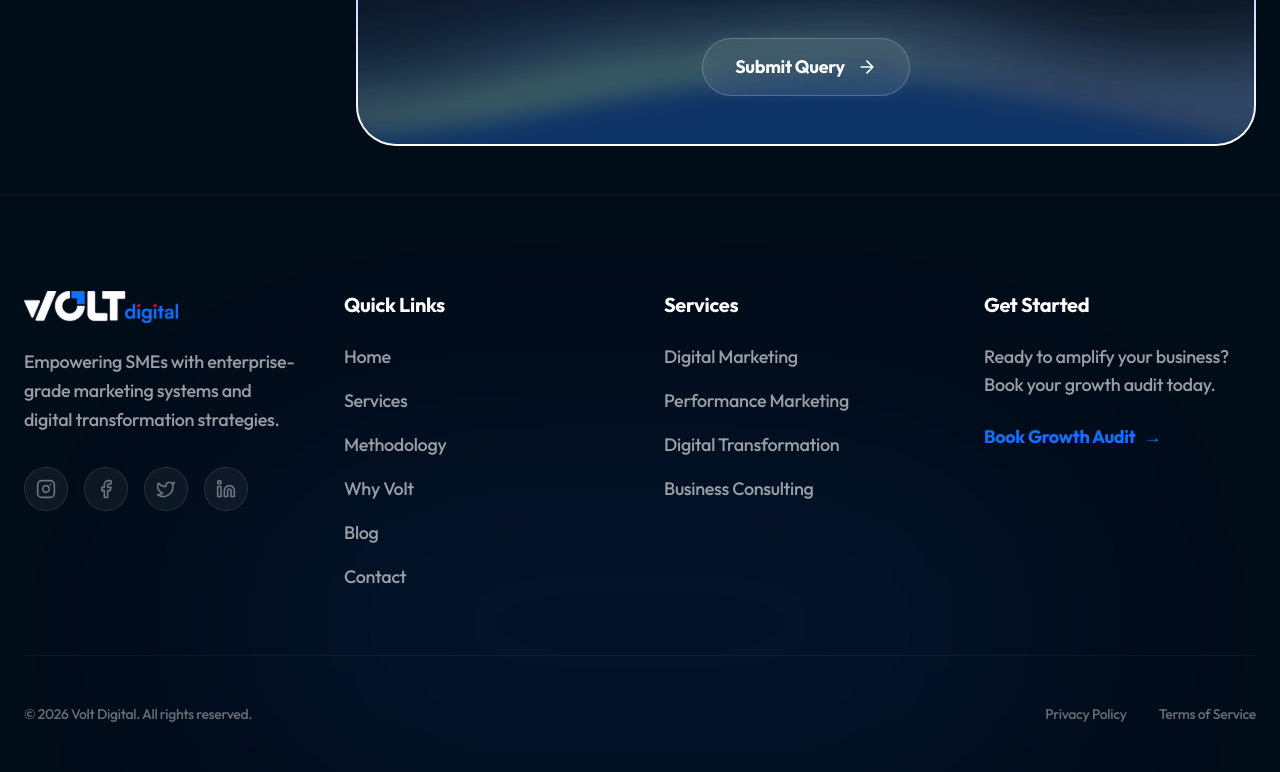
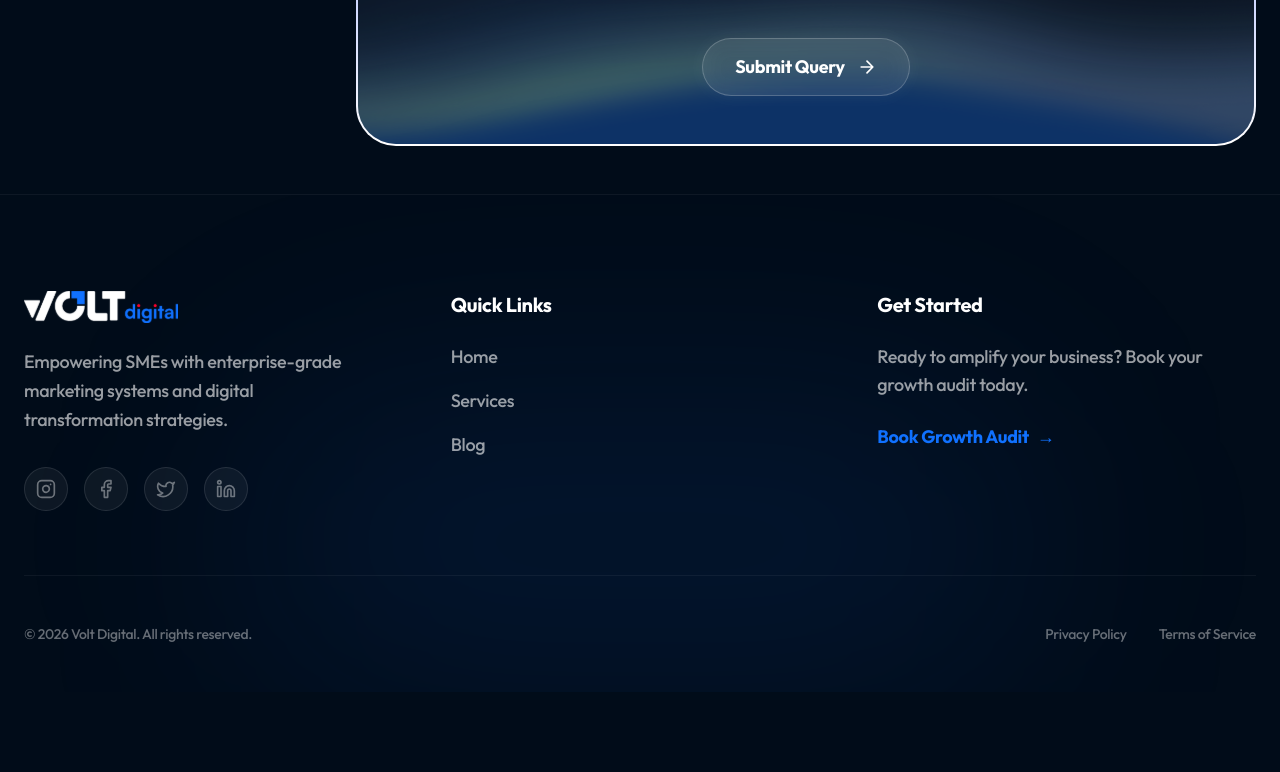
Before and after one commit to voltdigitalglobal/volt-digital-website, a Next.js app: page /about in a window 1280 px wide. Shown: the part 2426-3198 px from the top of the page. After the commit the page ends 3118 px from the top, so only its background shows below. Built offline with nearby package versions, Linux system fonts and the light colour scheme; a web font is replaced by a local one.

Commit message:
feat: responsive mobile fixes and footer link cleanups

```diff
--- a/app/globals.css
+++ b/app/globals.css
@@ -494,13 +494,13 @@ body {
 
 @media (max-width: 768px) {
   .nav-bar {
-    width: 92%;
-    top: 12px;
+    width: 100% !important;
+    top: 10px !important;
   }
 
   .nav-inner {
-    padding: 7px 20px;
-    border-radius: 10px;
+    padding: 12px 20px;
+    border-radius: 0;
   }
 
   .nav-logo img {
--- a/components/Footer.tsx
+++ b/components/Footer.tsx
@@ -8,17 +8,7 @@ import logo from "@/image/logo.svg";
 const QUICK_LINKS = [
   { name: "Home", href: "/" },
   { name: "Services", href: "/services" },
-  { name: "Methodology", href: "/#methodology" },
-  { name: "Why Volt", href: "/#whyvolt" },
-  { name: "Blog", href: "/#blog" },
-  { name: "Contact", href: "/#contact" },
-];
-
-const SERVICES = [
-  "Digital Marketing",
-  "Performance Marketing",
-  "Digital Transformation",
-  "Business Consulting",
+  { name: "Blog", href: "/blog" },
 ];
 
 export default function Footer() {
@@ -28,7 +18,7 @@ export default function Footer() {
       <div className="absolute bottom-0 left-1/2 -translate-x-1/2 w-[800px] h-[300px] bg-blue-600/10 blur-[120px] rounded-full pointer-events-none" />
 
       <div className="max-w-7xl mx-auto relative z-10">
-        <div className="grid grid-cols-1 md:grid-cols-2 lg:grid-cols-4 gap-12 mb-16">
+        <div className="grid grid-cols-1 md:grid-cols-2 lg:grid-cols-3 gap-12 mb-16">
 
           {/* Brand Column */}
           <div className="flex flex-col gap-6">
@@ -81,18 +71,6 @@ export default function Footer() {
             </ul>
           </div>
 
-          {/* Services */}
-          <div className="flex flex-col gap-6">
-            <h4 className="text-white text-xl font-bold">Services</h4>
-            <ul className="flex flex-col gap-4">
-              {SERVICES.map((service) => (
-                <li key={service} className="text-white/60 hover:text-[#1071FF] transition-colors text-lg cursor-pointer">
-                  {service}
-                </li>
-              ))}
-            </ul>
-          </div>
-
           {/* Newsletter / Contact Note */}
           <div className="flex flex-col gap-6">
             <h4 className="text-white text-xl font-bold">Get Started</h4>
--- a/components/Navbar.tsx
+++ b/components/Navbar.tsx
@@ -20,9 +20,16 @@ export default function Navbar({ variant = "default" }: { variant?: "default" |
   // Handle scroll-based navbar transformation
   useEffect(() => {
     const handleScroll = () => {
-      const isScrolled = window.scrollY > 100;
+      const isMobile = window.innerWidth < 768;
+      const isScrolled = window.scrollY > 100 && !isMobile;
+
       if (isScrolled !== scrolled) {
         setScrolled(isScrolled);
+      }
+
+      if (isMobile) {
+        gsap.to(".nav-bar", { width: "100%", duration: 0.3, ease: "power3.out" });
+      } else {
         gsap.to(".nav-bar", {
           width: isScrolled ? "60%" : "80%",
           duration: 0.6,
@@ -32,6 +39,9 @@ export default function Navbar({ variant = "default" }: { variant?: "default" |
     };
 
     window.addEventListener("scroll", handleScroll);
+    // Initial check
+    handleScroll();
+
     return () => window.removeEventListener("scroll", handleScroll);
   }, [scrolled]);
 
--- a/components/WhyVolt.tsx
+++ b/components/WhyVolt.tsx
@@ -133,8 +133,8 @@ export default function WhyVolt() {
         </motion.p>
       </div>
 
-      {/* Interactive Diagram Area */}
-      <div className="relative w-full max-w-7xl h-[800px] mx-auto flex items-center justify-center">
+      {/* Interactive Diagram Area - Desktop */}
+      <div className="hidden md:flex relative w-full max-w-7xl h-[800px] mx-auto items-center justify-center">
 
         {/* Connection Lines */}
         {DATA.map((box, index) => (
@@ -166,29 +166,33 @@ export default function WhyVolt() {
           </div>
         ))}
 
-        {/* Center Logo with Spin Intro */}
-        <div className="relative z-30">
+      </div>
+
+      {/* Mobile Layout */}
+      <div className="flex md:hidden flex-col items-center gap-6 relative w-full z-30 pb-12 mt-8">
+        {DATA.map((box, index) => (
           <motion.div
-            initial={{ scale: 0, opacity: 0, rotate: -1080 }}
-            animate={isInView ? { scale: 1, opacity: 1, rotate: 0 } : { scale: 0, opacity: 0, rotate: -1080 }}
-            transition={{
-              duration: 2.0,
-              ease: "easeInOut",
-              delay: 0.5
-            }}
-            className="relative w-40 h-40 md:w-56 md:h-56"
+            key={`mobile-${box.id}`}
+            initial={{ opacity: 0, y: 30 }}
+            whileInView={{ opacity: 1, y: 0 }}
+            viewport={{ once: false, amount: 0.2 }}
+            transition={{ delay: index * 0.15, duration: 0.5 }}
+            className="w-full max-w-[340px] p-6 rounded-[32px] border border-white/10 bg-white/[0.03] backdrop-blur-[40px] shadow-xl relative"
           >
-            <div className="absolute inset-0 bg-[#1071FF]/40 rounded-full blur-[40px] animate-pulse" />
-            <Image
-              src={roundLogo}
-              alt="VD Logo"
-              fill
-              className="object-contain relative z-10"
-              priority
-            />
+            <div className="flex items-center gap-3 mb-4">
+              <span className="relative flex h-3 w-3">
+                <span className="animate-ping absolute inline-flex h-full w-full rounded-full bg-[#1071FF] opacity-75"></span>
+                <span className="relative inline-flex rounded-full h-3 w-3 bg-[#1071FF]"></span>
+              </span>
+              <h3 className="text-xl font-bold text-[#1071FF]">
+                {box.title}
+              </h3>
+            </div>
+            <p className="text-white/80 text-sm leading-relaxed font-normal">
+              {box.description}
+            </p>
           </motion.div>
-        </div>
-
+        ))}
       </div>
     </section>
   );
```
